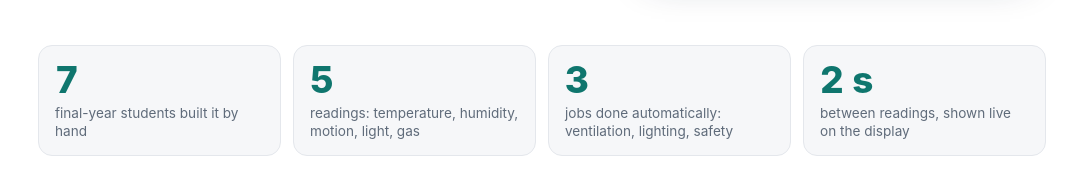
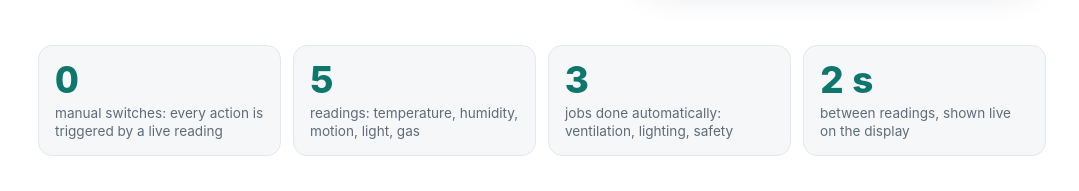
Before and after one commit to Dr-Ibrahim-Alnajati/dr-ibrahim-alnajati.github.io, a plain HTML site: page projects/gp-26-m-01/index.html in a window 1280 px wide. Shown: the part 484-675 px from the top of the page, without its empty margins (98-1177 px from the left). Drawn offline with Linux system fonts and the light colour scheme.

Commit message:
Smart Campus page: replace first stat tile
Co-Authored-By: Claude Sonnet 5.5 <noreply@anthropic.com>
Claude-Session: https://claude.ai/code/session_01KfufyU4egnxuisYqTjoRFk

```diff
--- a/projects/gp-26-m-01/index.html
+++ b/projects/gp-26-m-01/index.html
@@ -225,7 +225,7 @@ table.t td,table.t th{white-space:normal}table.t{min-width:0}
 </div></header>
 
 <div class="w"><div class="stats" aria-label="Key figures">
-<div><b>7</b><span>final-year students built it by hand</span></div>
+<div><b>0</b><span>manual switches: every action is triggered by a live reading</span></div>
 <div><b>5</b><span>readings: temperature, humidity, motion, light, gas</span></div>
 <div><b>3</b><span>jobs done automatically: ventilation, lighting, safety</span></div>
 <div><b>2 s</b><span>between readings, shown live on the display</span></div>
```
